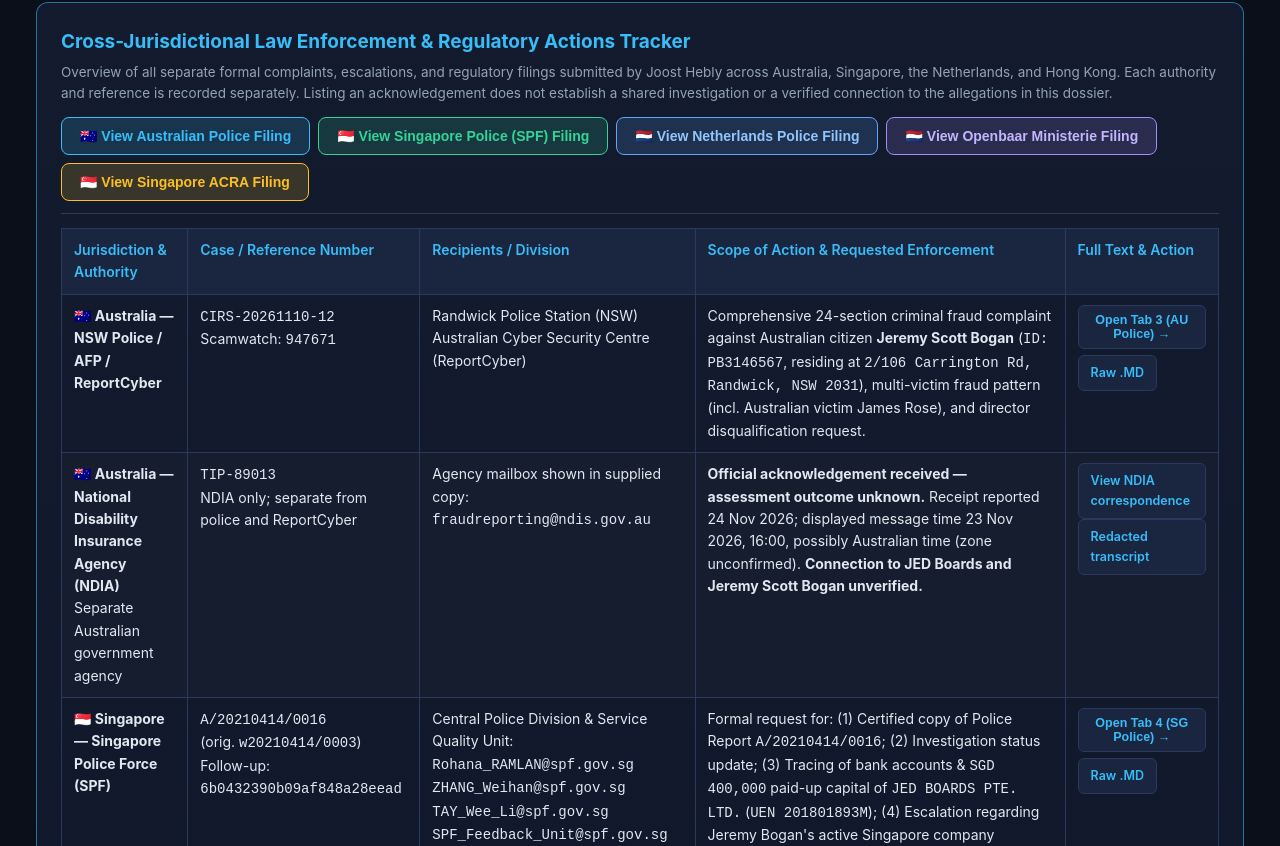
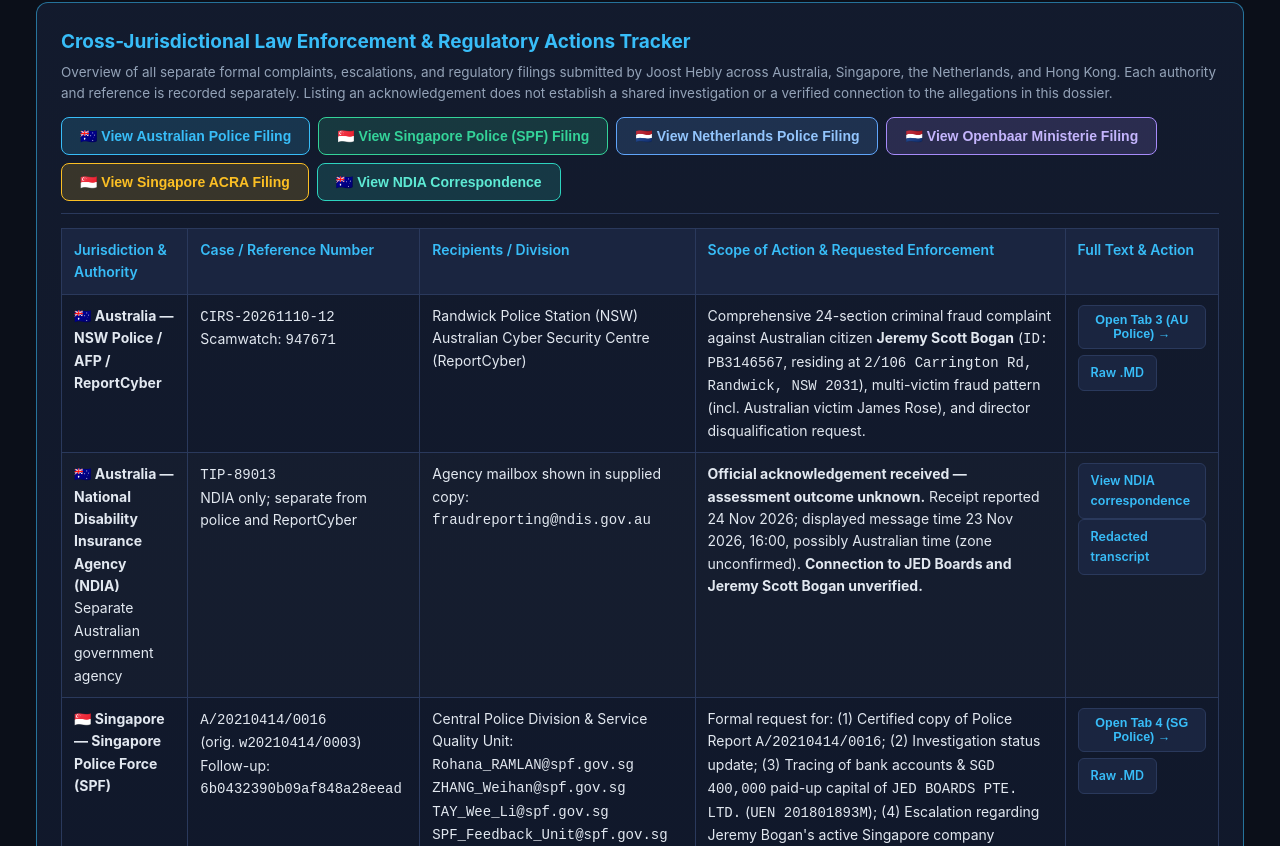
Before and after one commit to joosthebly50/jed-boards-evidence-dossier, a plain HTML site: page index.html in a window 1280 px wide. Shown: the part 939-1785 px from the top of the page. Drawn offline with Linux system fonts and the light colour scheme.

Commit message:
feat: add NDIA correspondence tracker button

```diff
--- a/index.html
+++ b/index.html
@@ -301,6 +301,7 @@
           <button class="tab-btn" style="background:rgba(96,165,250,0.16); border-color:#60a5fa; color:#93c5fd;" onclick="document.getElementById('netherlandsPoliceSection').scrollIntoView({behavior:'smooth'});">🇳🇱 View Netherlands Police Filing</button>
             <button class="tab-btn" style="background:rgba(167,139,250,0.16); border-color:#a78bfa; color:#c4b5fd;" onclick="document.getElementById('omFilingSection').scrollIntoView({behavior:'smooth'});">🇳🇱 View Openbaar Ministerie Filing</button>
           <button class="tab-btn" style="background:rgba(251,191,36,0.16); border-color:var(--warn); color:var(--warn);" onclick="switchTab('acra', document.querySelectorAll('.nav-tabs .tab-btn')[5])">🇸🇬 View Singapore ACRA Filing</button>
+          <button class="tab-btn" style="background:rgba(45,212,191,0.16); border-color:#2dd4bf; color:#5eead4;" onclick="switchTab('ndia', document.getElementById('ndia-nav'))">🇦🇺 View NDIA Correspondence</button>
         </div>
       </div>
       <table>
```
